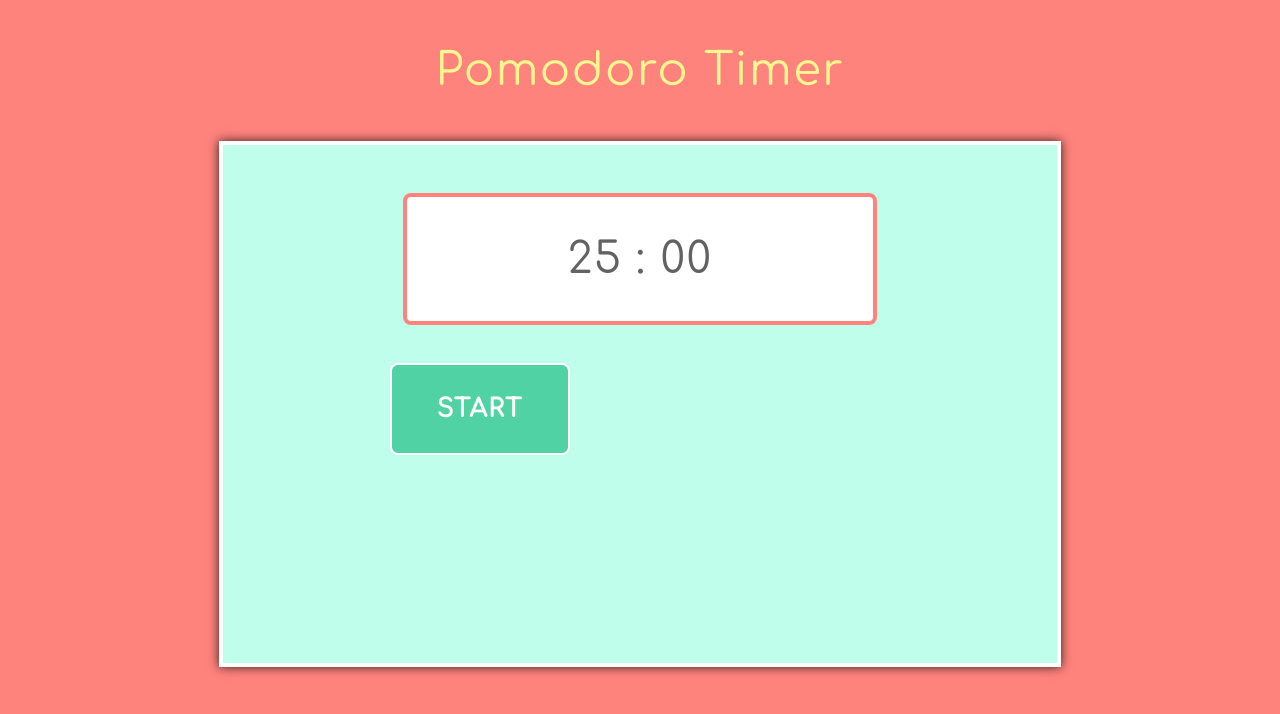
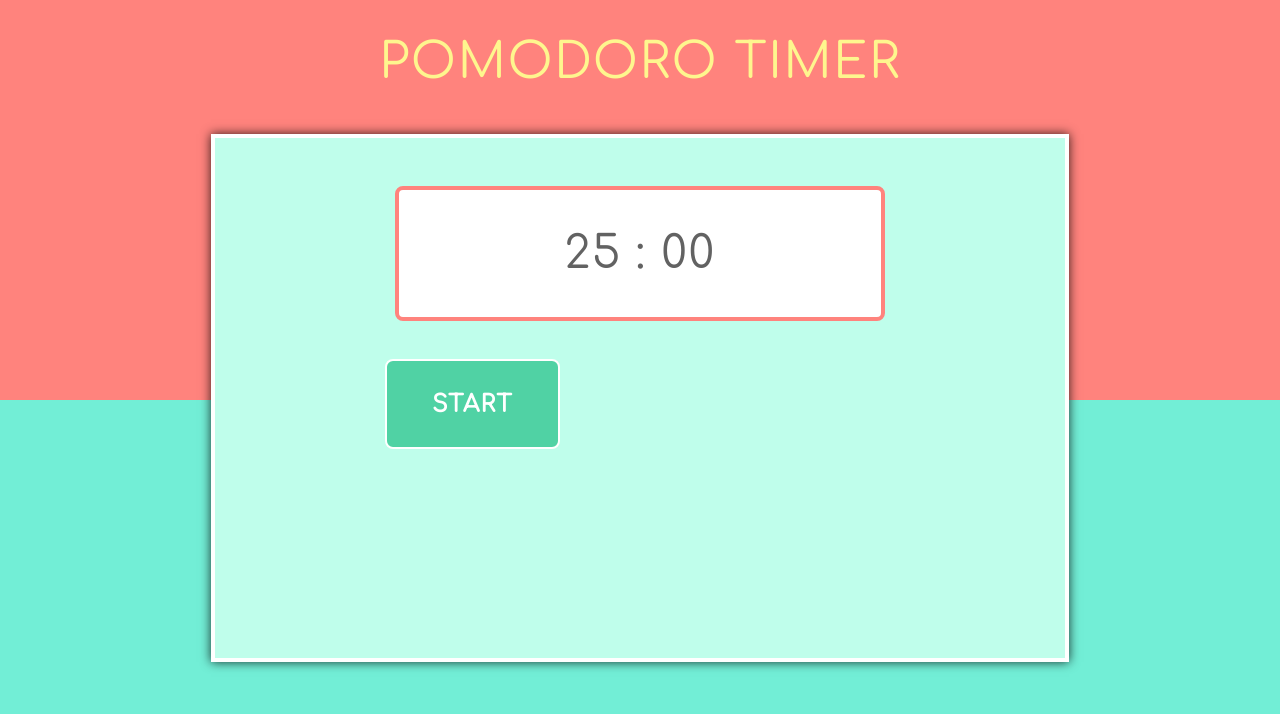
Before and after one commit to MarineLenoir92/Pomodoro_Timer, a plain HTML site: page Index.html in a window 1280 px wide. Drawn offline with Linux system fonts and the light colour scheme.

Commit message:
Itération 5: spliter le background de body en deux couleurs et ajout margin auto en *

```diff
--- a/Index.html
+++ b/Index.html
@@ -11,7 +11,7 @@
     <title>POMODORO TIMER</title>
 </head>
 <body>
-    <div id="title"><p>Pomodoro Timer</p></div>
+    <div id="title"><p>POMODORO TIMER</p></div>
     <div id="timerWindows">
         <div id="timer">25 : 00</div>
         <button class="buttons" id="start">START</div>
--- a/Script.js
+++ b/Script.js
@@ -26,11 +26,8 @@ timerWindows.innerHTML = `${minutes} : ${seconds}`
 //timeRemain = timeRemain == 0 ? 0 : timeRemain - 0
 timeRemain--
 
-if (timeRemain == 0){
-    document.getElementById("alarm").play()
-}
 if (timeRemain < 0 ){
-    clearInterval(interval)
+    document.getElementById("alarm").play() && clearInterval(interval)
 }
 }, 1000)
 }
--- a/StyleSheet.css
+++ b/StyleSheet.css
@@ -1,14 +1,19 @@
+*{
+     margin: 0;
+}
+
 body {
-    background-color: #FF837D;
+    background: linear-gradient(to bottom, #FF837D 0%, #FF837D 50%, #72EED6 50%, #72EED6 100%) fixed;
 }
 
 #title {
     text-align: center;
     font-family: 'Comfortaa', cursive;
-    font-size: 45px;
+    font-size: 49px;
     color: #FEF68E;
-    letter-spacing: 1.5px;
+    letter-spacing: 1.7px;
     font-weight: 300;
+    padding-top: 35px;
 }
 
 #timerWindows{
@@ -16,7 +21,9 @@ body {
     background-color: #BFFEEB;
     box-shadow: 0 0 10px rgba(0,0,0,0.8);
     border: 4px solid #FFFFFF;
-    height: 518px ;
+    height: 520px ;
+    margin-top: 45px;
+    margin-bottom: 90px;
     margin-left: 211px;
     margin-right: 211px;
 }
@@ -25,7 +32,7 @@ body {
 #timer{
     position: relative;
     text-align: center;
-    font-size: 43px;
+    font-size: 45px;
     font-family: 'Comfortaa', cursive;
     font-weight: 300;
     color: #626262;
@@ -43,10 +50,10 @@ body {
 
 .buttons{
     background-color: #50D2A4;
-    border: 2px solid #FFFFFF;
+    border: 2.5px solid #FFFFFF;
     border-radius: 8px;
     color: #FFFFFF;
-    font-size: 25px;
+    font-size: 23.5px;
     font-family: 'Comfortaa', cursive;
     font-weight: 700;
     padding: 30px 45px 30px 45px;
```
